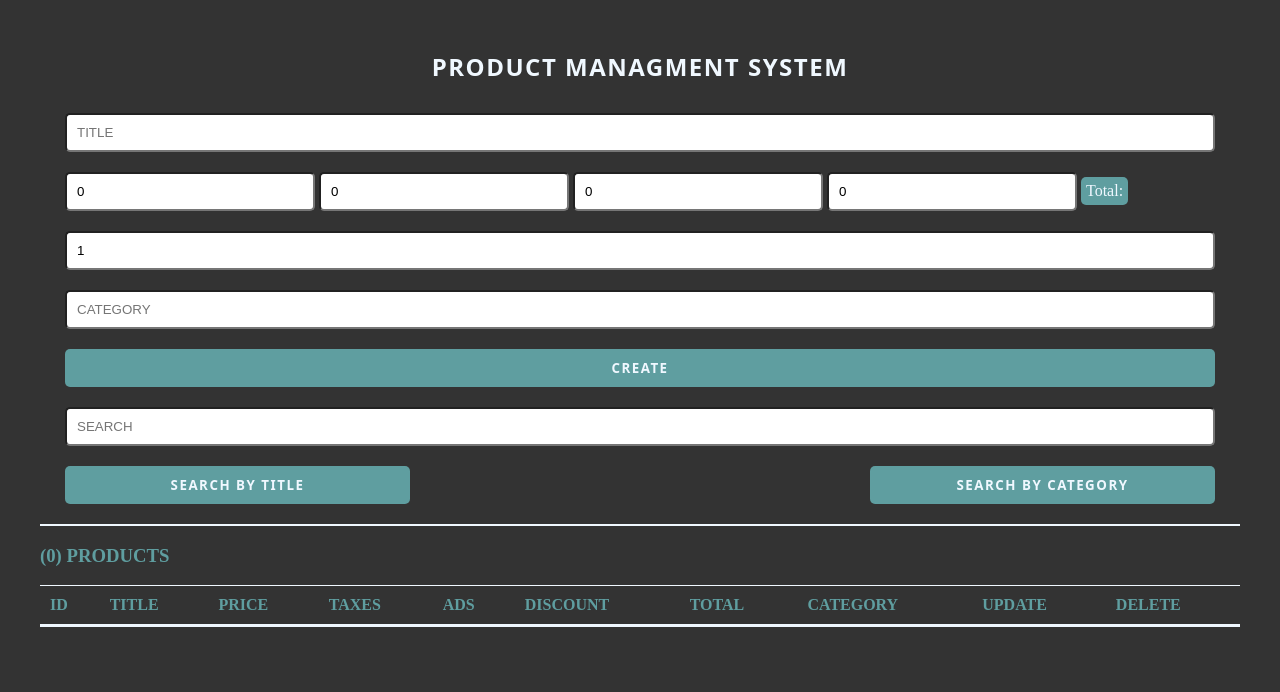
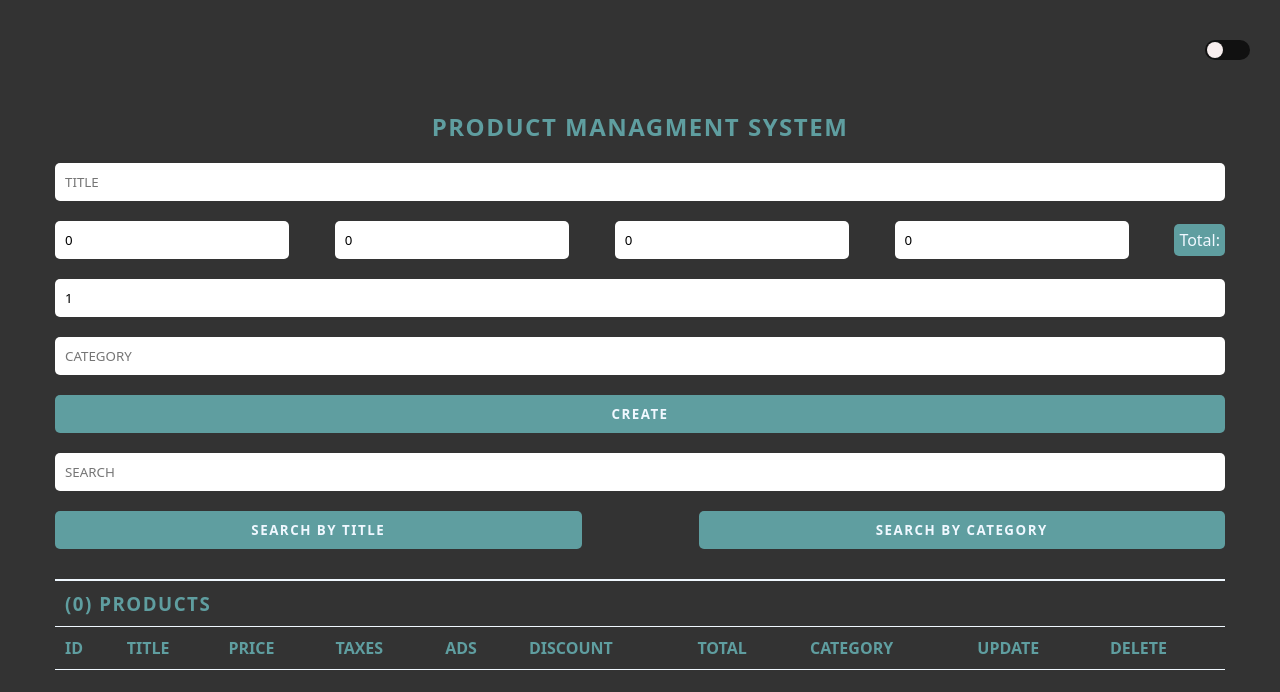
Before and after one commit to MonaElshikh/product-management-system, a plain HTML site: page index.html in a window 1280 px wide. Drawn offline with Linux system fonts and the light colour scheme.

Commit message:
design modification(Modal- dark-ligt-mode) And code(dark-light-mode)

```diff
--- a/css/main.css
+++ b/css/main.css
@@ -6,85 +6,185 @@
   }
 :root{
     --text-color:aliceblue;
+    --dark-text-color:#333;
     --green-color:cadetblue;
+    --purble-color:#6e2493;
+    --red-color:#a41c1c;
     --border-radius: 5px;
     --font-family:system-ui;
     --letter-spacing: 1.5px;
     --font-size-small: 10px;
 }
-  body {
+html{
+  scroll-behavior: smooth;
+}
+body {
       padding: 0;
       margin: 0;
       background-color: #333;
       color: var(--text-color);
+      font-family: var(--font-family);
   }
-  html{
-    scroll-behavior: smooth;
-  }
-::placeholder{
+ ::placeholder{
     text-transform: uppercase;
+    font-family:var(--font-family);
 }
 input{
+  width: 100% ;
+  padding: 10px;
+  margin: 10px 0;
+  border: none;
+  outline: none;
   border-radius: var(--border-radius);
+  font-family:var(--font-family);
 }
 input:focus{
   box-shadow:0 0 5px 1px lightseagreen inset;
 }
+button{
+  width: 100%;
+  font-family:var(--font-family);
+  padding: 10px;
+  margin: 10px 0;
+  background-color: var(--green-color);
+  border: none;
+  border-radius: var(--border-radius);
+  color: var(--text-color);
+  font-weight: bold;
+  letter-spacing: var(--letter-spacing);
+  cursor: pointer;
+  text-transform: uppercase;
+}
 button:hover{
   box-shadow: 0 0 5px 1px wheat inset;
 }
-/* ************************************************************************** */
-.container {
-    padding: 30px 40px ;
-  }
-
-.container h1 {
-    font-size: 24px;
-    font-family:var(--font-family);
-    text-align: center;
-    letter-spacing: var(--letter-spacing);
-    text-transform: uppercase;
-  }
-  /****************************** Start Content & Search sections ******************************/
-  .container .content,
-  .container .search
-   {
+h1,h3{
+  color: var(--green-color);
+  margin: 10px;
+  text-transform: uppercase;
+  letter-spacing: var(--letter-spacing);
+  text-align: center;
+}
+/***************************************** End Globals ******************************************/
+/***************************** Start light/dart mode component ****************************/
+input[type="checkbox"] {
+  visibility: hidden;
+  display: none;
+}
+.check{
+  position: relative;
+  display: block;
+  width: 45px;
+  height: 20px;
+  background-color: #111;
+  cursor: pointer;
+  border-radius: 20px;
+  overflow: hidden;
+  transition: ease-in 0.5s;
+  margin: 10px;
+}
+.check::before {
+  content: '';
+  position: absolute;
+  top:2px;
+  left:2px;
+  width: 16px;
+  height: 16px;
+  background-color: #f7eeee;
+  border-radius: 50%;
+  transition: 0.5s;
+}
+.check::after {
+  content: '';
+  position: absolute;
+  top:2px;
+  right:2px;
+  width: 16px;
+  height: 16px;
+  background-color: #666;
+  border-radius: 50%;
+  transition: 0.5s;
+  transform: translateX(50px);
+}
+input[type="checkbox"]:checked ~.check {
+  background-color: lightgray;
+}
+input[type="checkbox"]:checked ~.check::before {
+ transform: translateX(-50px)
+}
+input[type="checkbox"]:checked ~.check::after {
+  transform: translateX(0px)
+ }
+/***************************** End Change color light/dart component ****************************/
+/**************************** Start Light/dark mode theme ******************************************/
+ body.light {
+  background-color: aliceblue;
+  color: var(--dark-text-color);
+}
+button.light {
+  background-color: var(--purble-color) !important;
+}
+input.light {
+  background-color: #c5b5cd;
+  color: #111;
+}
+h1.light,h3.light {
+  color:  var(--purble-color);
+}
+.div-price> span.light {
+  background-color: var(--purble-color);
+  color: var(--text-color);
+}
+.data-table td.light {
+  color: var(--purble-color);
+}
+.table-header.light {
+  border-top: solid 2px black;
+}
+.data-table.light {
+  border-bottom: solid 2px black;
+}
+tr:first-child.light {
+  border-top: 1pt solid black;
+  border-bottom: 1pt solid black;
+}
+/**************************** End Light/dark mode theme ******************************************/
+/****************************** Start Content & Search sections ******************************/
+  .content,
+  .search ,
+  .data {
     padding: 0 25px;
   }
-  .container .content > input,
-  .container .search > input  {
-    padding: 10px;
-    margin: 10px 0;
-    outline: none;
+  .color-mode {
+    display: flex;
+    justify-content: end;
+    align-items: center;
+    padding: 30px 20px 0;
   }
-  .container .content > input{
-      width: 100% !important;
+ .div-price {
+    display: flex;
+    justify-content: space-between;
+    align-items: center;
   }
-  .container .content > input:nth-child(2),
-  .container .content > input:nth-child(3),
-  .container .content > input:nth-child(4),
-  .container .content > input:nth-child(5) {
-      width:250px !important;
+ .div-price> input {
+      width:20% !important;
   }
-  .container .content >span {
-      display: inline-block;
+.div-price> span {
+      display: flex;
+      justify-content: space-between;
+      align-items: center;
       background-color: var(--green-color);
       padding: 5px;
       border-radius: var(--border-radius);
   }
-  .container .content >button {
-   width: 100%;
+
+.div-price> span::before {
+    content: 'Total: ';
   }
-  .container .search > input {
-      width: 100%;
-  }
-  .container .search >button:not(:last-of-type) {
+.search > button:not(:last-of-type) {
       width: 49% !important;
   }
-  .container .search>button:last-of-type {
-     width:100%;
-  }
-  .search-buttons{
+  .search-buttons {
     display: flex;
     justify-content: space-between;
   }
@@ -94,48 +194,27 @@ button:hover{
     margin-right: 10px;
   }
   .btn-small{
-    width: 30% !important;
-  }
-  .btn-big {
-    width: 100% !important;
-  }
-  .btn-small,
-  .btn-big {
-    padding: 10px;
-    margin: 10px 0;
-    background-color: var(--green-color);
-    border: none;
-    border-radius: var(--border-radius);
-    color: var(--text-color);
-    font-family:var(--font-family);
-    font-weight: bold;
-    letter-spacing: var(--letter-spacing);
-    cursor: pointer;
-    text-transform: uppercase;
+    width: 45% !important;
   }
   /****************************** End Content & Search sections ******************************/
 
   /********************************* Start Data sections *************************************/
-  .container .data {
+.data {
     overflow-x: auto;
-    border-top: solid 2px var(--text-color);
-    border-bottom: solid 2px var(--text-color);
-    margin-top: 10px;
+    margin-top: 20px;
   }
-  .container .table-header {
+.table-header {
     display: flex;
     justify-content: space-between;
     align-items: center;
+    border-top: solid 2px var(--text-color);
   }
-  .container .data .table-header> h3 {
-    text-transform: uppercase;
-    color: var(--green-color);
-  }
-.container .data-table {
+.data-table {
     width: 100%;
     border-collapse: collapse;
+    border-bottom: solid 1px var(--text-color);
 }
-.container .data-table >tbody:first-child>tr {
+.data-table > tbody:first-child>tr {
   text-transform: uppercase;
   color: var(--green-color);
   font-size: 16px;
@@ -148,52 +227,44 @@ button:hover{
 tr:not(:last-child) {
     border-bottom: 1pt solid lightgray;
 }
-.container .data-table tr td {
+.data-table tr td {
  padding: 10px;
 }
 .actions-buttons {
+    width: auto;
     padding: 6px;
-    text-transform: uppercase;
-    background-color: var(--green-color);
-    color: var(--text-color);
-    border: none;
-    border-radius: var(--border-radius);
     font-size: var(--font-size-small);
 }
   /********************************* End Data sections *********************************/
 
   /********************************* Start Media query *********************************/
-  @media (max-width: 730px) {
-    .container .content > input{
-        width: 100% !important;
-    }
-    .container .search >button {
-        width: 100% !important;
-        max-width: 100%!important;
+@media (min-width:320px) {
+.container{
+      padding: 10px;
     }
   }
-  @media (width:1400px) {
-    .container .content > input:nth-child(2),
-    .container .content > input:nth-child(3),
-    .container .content > input:nth-child(4),
-    .container .content > input:nth-child(5) {
-        width: 314px !important
+@media (min-width: 576px) {
+.container{
+      padding: 20px;
+    }
+.head> h1{
+      font-size: 20px;
     }
   }
-  @media (min-width:1440px) {
-    .container .content > input:nth-child(2),
-    .container .content > input:nth-child(3),
-    .container .content > input:nth-child(4),
-    .container .content > input:nth-child(5) {
-        width: 324px;
+@media (min-width: 768px){
+    .container{
+      padding: 25px;
+    }
+.head> h1{
+      font-size: 22px;
     }
   }
-  @media (min-width:1680px) {
-    .container .content > input:nth-child(2),
-    .container .content > input:nth-child(3),
-    .container .content > input:nth-child(4),
-    .container .content > input:nth-child(5) {
-        width: 384px;
+@media (min-width: 992px){
+    .container{
+      padding: 30px;
+    }
+.head> h1{
+      font-size: 24px;
     }
   }
   /********************************* End Media query *********************************/
--- a/index.html
+++ b/index.html
@@ -4,33 +4,40 @@
     <meta charset="UTF-8" />
     <meta http-equiv="X-UA-Compatible" content="IE=edge" />
     <meta name="viewport" content="width=device-width, initial-scale=1.0" />
-    <meta
-      name="description"
-      content=">Product Managment applying CRUDS with javascript"
-    />
+    <meta name="description" content=">Product Managment applying CRUDS with javascript" />
     <link rel="stylesheet" href="css/main.css" />
     <link rel="stylesheet" href="css/model-popup.css" />
     <link rel="icon" type="image/svg" href="images/favicon.svg" />
     <title>Product Management System | Mona Elshikh</title>
   </head>
   <body>
+    <div class="color-mode">
+      <label>
+        <input type="checkbox" data-color  id="color-indicator">
+        <span class="check"></span>
+      </label>
+    </div>
     <!-- The Modal -->
     <section id="myModal" class="modal"></div>
     </section>
-    <!-- End -->
+    <!-- End Modal -->
     <section class="container" role="main">
-      <h1>Product Managment System</h1>
+      <section class="head">
+        <h1>Product Managment System</h1>
+      </section>
       <section class="content">
         <input type="text" placeholder="title" name="title" />
-        <input type="number" placeholder="price" name="price" value="0"/>
-        <input type="number" placeholder="taxes" name="taxes" value="0"/>
-        <input type="number" placeholder="ads" name="ads" value="0"/>
-        <input type="number" placeholder="discount" name="discount" value="0"/>
-        <span>Total: <label name="total"></label></span>
+        <div class="div-price">
+          <input type="number" placeholder="price" name="price" value="0"/>
+          <input type="number" placeholder="taxes" name="taxes" value="0"/>
+          <input type="number" placeholder="ads" name="ads" value="0"/>
+          <input type="number" placeholder="discount" name="discount" value="0"/>
+          <span name="total"></span>
+        </div>
         <input type="number" placeholder="count" name="count" value="1"/>
         <input type="text" placeholder="category" name="category" />
         <div id="add-buttons">
-          <button id="btnCreate" class="btn-big">Create</button
+          <button id="btnCreate" >Create</button
           ><button id="btnCancel" class="btn-hidden btn-small">Cancel</button>
         </div>
       </section>
--- a/js/model-popup.js
+++ b/js/model-popup.js
@@ -1,10 +1,14 @@
 
+//#region Declaration
 let modal = document.querySelector(".modal");
 let modelContent;
 let modelHeader;
 let modelBody;
 let btnYes;
 let btnNo;
+//#endregion
+
+//#region Methods
 function openModal(modalDesign, message, header, size, deleteAll = false) {
     modal.innerHTML = modalDesign;
     modelContent = document.querySelector(".modal-content");
@@ -39,4 +43,5 @@ function closeModal() {
     modal.removeChild(modelContent);
     modal.style.display = "none";
 }
+//#endregion
 export { openModal, closeModal, modal };
--- a/js/product-managment.js
+++ b/js/product-managment.js
@@ -24,8 +24,11 @@ class Product {
 }
 let products = [];
 let productId;
+let buttons;
 //#endregion Declaration
+
 //#region  get page controls
+let body = document.body;
 let title = document.querySelector("[name='title']");
 let price = document.querySelector("[name='price']");
 let taxes = document.querySelector("[name='taxes']");
@@ -44,7 +47,19 @@ let contentTable = document.querySelector(".data-table>tbody:last-child");
 let divAddButtons = document.querySelector("#add-buttons");
 let divContainer = document.querySelector(".container");
 let productsNumber = document.querySelector("#products-no");
+let colorIndicator = document.querySelector("#color-indicator");
+let colorButton = document.querySelector(".color-mode");
+colorButton.title = "Switch page color";
+let inputs = Array.from(document.querySelectorAll("input"));
+let h1 = document.querySelector("h1");
+let h3 = document.querySelector("h3");
+let tableheadrs = Array.from(document.querySelectorAll(".data-table td"));
+let divTableHeader = document.querySelector(".table-header");
+let divDataTable = document.querySelector(".data-table");
+let tableTitles = document.querySelector(".data-table>tbody>tr")
+
 //#endregion
+
 //#region  Methods
 //load all products from local storage
 function loadProducts() {
@@ -81,6 +96,7 @@ function addToLocalStorage(products) {
 function createProductsTable(products) {
     contentTable.innerHTML = "";
     productsNumber.innerHTML = `(${products.length}) Products`;
+    btnDeleteAll.style.display = "block";
     products.forEach((product) => {
         let tr = document.createElement("tr");
         tr.style.cursor = "pointer";
@@ -105,18 +121,18 @@ function createProductsTable(products) {
         let tdDelete = document.createElement("td");
         let btnUpdate = document.createElement("button");
         btnUpdate.innerHTML = "Update";
-        btnUpdate.className = "actions-buttons";
+        btnUpdate.classList.add("actions-buttons");
         tdUpdate.appendChild(btnUpdate);
         let btnDelete = document.createElement("button");
         btnDelete.innerHTML = "Delete";
         btnUpdate.style.cursor = "pointer";
-        btnDelete.className = "actions-buttons";
+        btnDelete.classList.add("actions-buttons");
         btnDelete.style.cursor = "pointer";
         tdDelete.appendChild(btnDelete);
         tr.append(tdId, tdTitle, tdPrice, tdTaxes, tdAds, tdDiscount, tdTotal, tdCategory, tdUpdate, tdDelete);
         contentTable.appendChild(tr);
     });
-    btnDeleteAll.style.display = "block";
+    buttons = Array.from(document.querySelectorAll("button"));
 }
 function getSelectedProduct(e) {
     if (e.target.parentElement.parentElement.hasAttribute("data-index")) {
@@ -167,7 +183,7 @@ function deleteProduct() {
 }
 function deleteAllProducts() {
     products = [];
-    localStorage.clear();
+    localStorage.removeItem("products");
     contentTable.innerHTML = "";
 }
 // search by title
@@ -199,18 +215,59 @@ function clearData(cancelUpdate = false) {
         divAddButtons.classList.remove("search-buttons");
     }
 }
-
 function validate() {
     if (title.value == "" || category.value == "" || price.value == 0 || taxes.value == 0 || ads.value == 0) {
         return false;
     }
     return true;
 }
+function addColorModeToLocalStorage(currentMode) {
+    localStorage.setItem("data-color", currentMode);
+}
+// reset all controls themes
+function resetPageThemes() {
+    body.classList.remove("light", "dark");
+    h1.classList.remove("light", "dark");
+    h3.classList.remove("light", "dark");
+    total.classList.remove("light", "dark");
+    divTableHeader.classList.remove("light", "dark");
+    divTableHeader.classList.remove("light", "dark");
+    divDataTable.classList.remove("light", "dark");
+    tableTitles.classList.remove("light", "dark");
+    inputs.forEach(input => input.classList.remove("light", "dark"));
+    if (buttons) {
+        buttons.forEach(button => button.classList.remove("light", "dark"));
+    }
+    tableheadrs.forEach(header => header.classList.remove("light", "dark"));
+}
+// set all controls themes
+function setPageTheme(dataColor) {
+    resetPageThemes();
+    body.classList.add(dataColor);
+    h1.classList.add(dataColor);
+    h3.classList.add(dataColor);
+    total.classList.add(dataColor);
+    divTableHeader.classList.add(dataColor);
+    divDataTable.classList.add(dataColor);
+    tableTitles.classList.add(dataColor);
+    inputs.forEach(input => input.classList.add(dataColor));
+    if (buttons) {
+        buttons.forEach(button => button.classList.add(dataColor));
+    }
+    tableheadrs.forEach(header => header.classList.add(dataColor));
+}
+function togglePageTheme() {
+    let color = colorIndicator.getAttribute("data-color") == 'dark' ? 'light' : 'dark';
+    colorIndicator.setAttribute("data-color", color);
+    setPageTheme(color);
+    addColorModeToLocalStorage(color);
+}
 //#endregion
+
 export {
-    Product, productId, products, title, price, taxes, ads,
-    discount, total, count, category, search, btnCreate, btnSearchByTitle,
+    Product, productId, products, title, price, taxes, ads, body,
+    discount, total, count, category, search, btnCreate, btnSearchByTitle, colorIndicator,
     btnSearchByCat, btnDeleteAll, btnCancel, contentTable, divAddButtons, divContainer, productsNumber,
-    loadProducts, addProducts, editProduct, updateProduct, searchByTitle, searchByCategory, validate,
-    addToLocalStorage, createProductsTable, clearData, deleteProduct, deleteAllProducts, getSelectedProduct
+    loadProducts, addProducts, editProduct, updateProduct, searchByTitle, searchByCategory, validate, togglePageTheme,
+    addToLocalStorage, createProductsTable, clearData, deleteProduct, deleteAllProducts, getSelectedProduct, setPageTheme
 };
```
Also changed, not shown: css/model-popup.css (+12 -10 lines), js/main.js (+36 -1 lines).
